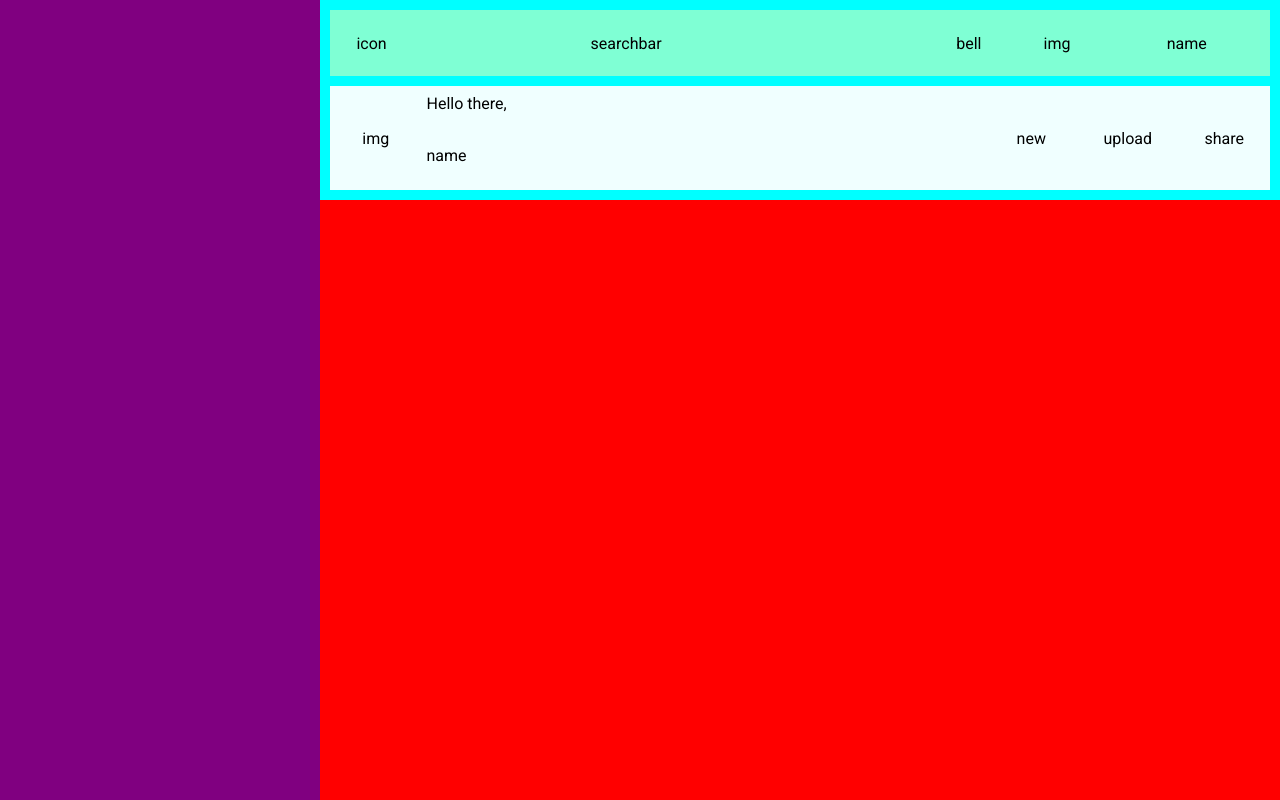
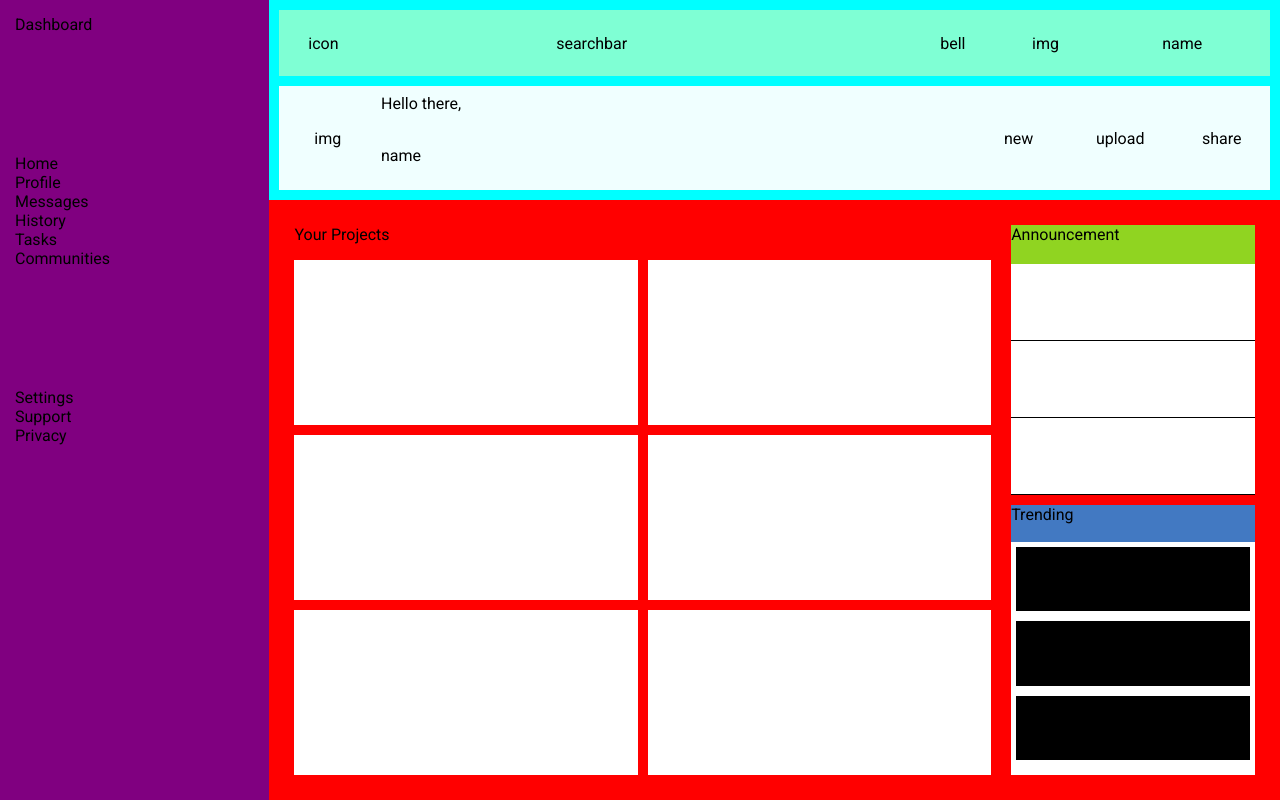
Before and after one commit to rohb22/odin-admin-dashboard, a plain HTML site: page index.html in a window 1280 px wide. Drawn offline with Linux system fonts and the light colour scheme; a web font is replaced by a local one.

Commit message:
Finished basic layout

```diff
--- a/index.html
+++ b/index.html
@@ -41,10 +41,58 @@
             </div>
         </div>
         <div class="sidebar">
-
+            <div class="dashboard">Dashboard</div>
+            <div class="menu">
+                <div>Home</div>
+                <div>Profile</div>
+                <div>Messages</div>
+                <div>History</div>
+                <div>Tasks</div>
+                <div>Communities</div>
+            </div>
+            <div class="setting">
+                <div>Settings</div>
+                <div>Support</div>
+                <div>Privacy</div>
+            </div>
         </div>
         <div class="content">
-
+            <div class="projects">
+                <div style="grid-column: 1 / 3;">Your Projects</div>
+                <div class="cards"></div>
+                <div class="cards"></div>
+                <div class="cards"></div>
+                <div class="cards"></div>
+                <div class="cards"></div>
+                <div class="cards"></div>
+            </div>
+            <div class="board">
+                <div class="announcement">
+                    <div>Announcement</div>
+                    <div class="announcements"></div>
+                    <div class="announcements"></div>
+                    <div class="announcements"></div>
+                </div>
+                <div class="trends">
+                    <div>Trending</div>
+                    <div class="users">
+                        <div class="image"></div>
+                        <div class="user"></div>
+                    </div>
+                    <div class="users">
+                        <div class="image"></div>
+                        <div class="user"></div>
+                    </div>
+                    <div class="users">
+                        <div class="image"></div>
+                        <div class="user"></div>
+                    </div>
+                    <div class="users">
+                        <div class="image"></div>
+                        <div class="user"></div>
+                    </div>
+                </div>
+            </div>
         </div>
     </div>
 </body>
--- a/styles.css
+++ b/styles.css
@@ -10,7 +10,7 @@ body{
     box-sizing: border-box;
     display: grid;
     height: 100vh;
-    grid-template-columns: 1fr 3fr;
+    grid-template-columns: .8fr 3fr;
     grid-template-rows: 1fr 3fr;
 }
 
@@ -70,10 +70,65 @@ body{
     grid-row: 1 / 3;
     grid-column: 1 / 2;
     display: grid;
+    grid-template-rows: auto auto auto;
+    padding: 15px;
+    align-content: flex-start;
+    gap: 15vh;
 }
 
 .content {
     background-color: red;
     grid-column: 2 / 3;
     grid-row: 2/3;
+    padding: 25px;
+    display: grid;
+    gap: 20px;
+    grid-template-columns: 2fr .7fr;
 }
+
+.projects {
+    display: grid;
+    grid-template-rows: 25px;
+    grid-template-columns: auto auto;
+    gap: 10px;
+}
+
+.cards {
+    background-color: white;
+}
+
+.board {
+    display: grid;
+    grid-template-rows: repeat(2, 1fr);
+    gap: 10px;
+
+}
+
+.announcement {
+    background-color: rgb(144, 212, 33);
+    display: grid;
+
+    grid-template-rows: .5fr repeat(3,1fr);
+}
+
+.announcements {
+    background-color: white;
+    border-bottom: 1px solid black;
+}
+
+.trends {
+    display: grid;
+    background-color: rgb(66, 121, 194);
+    grid-template-rows: .5fr repeat(3, 1fr);
+}
+
+.users {
+    background-color: white;
+    padding: 5px;
+    display: grid;
+    grid-template-columns: .3fr 1fr;
+}
+
+.users > div {
+    background-color: black;
+}
```
